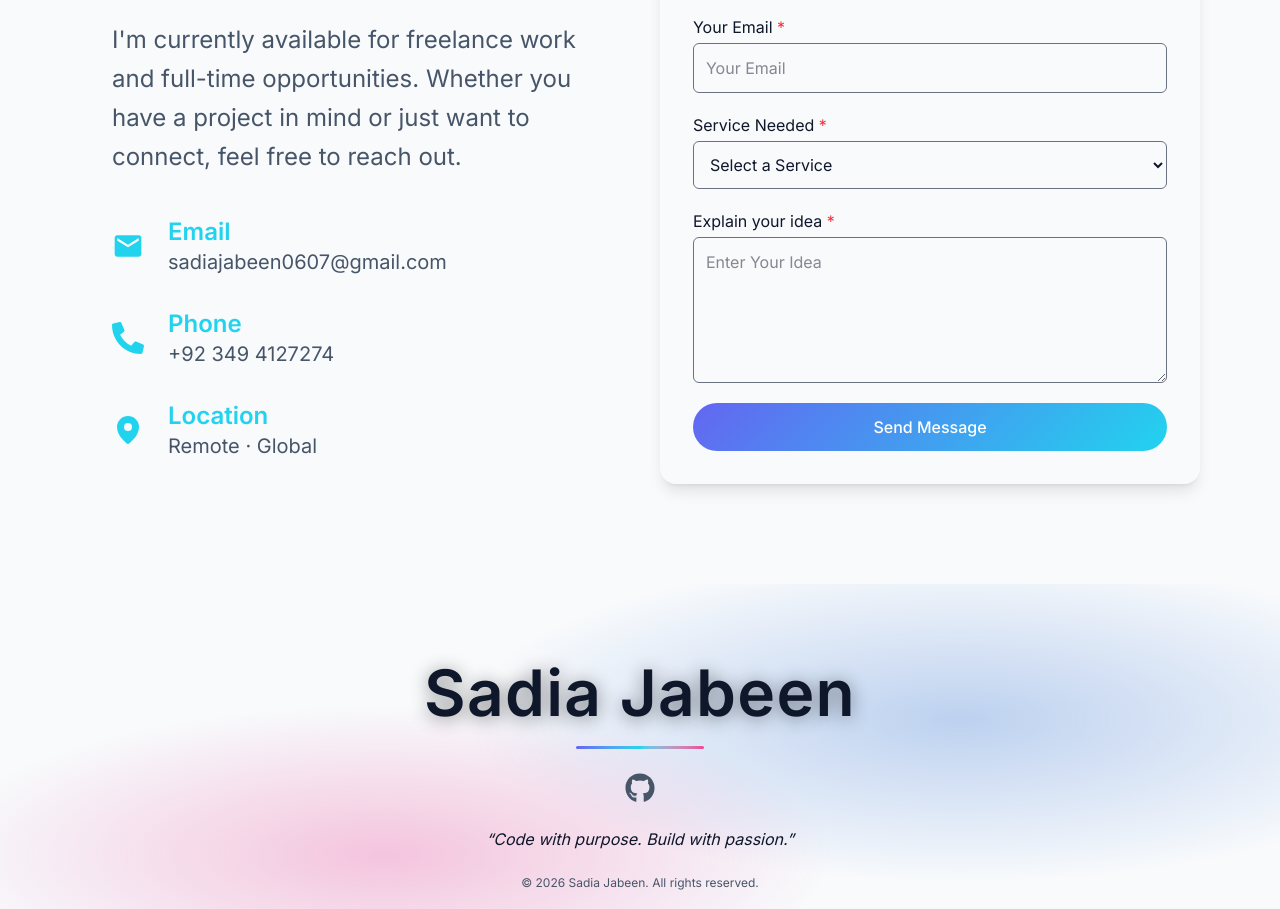
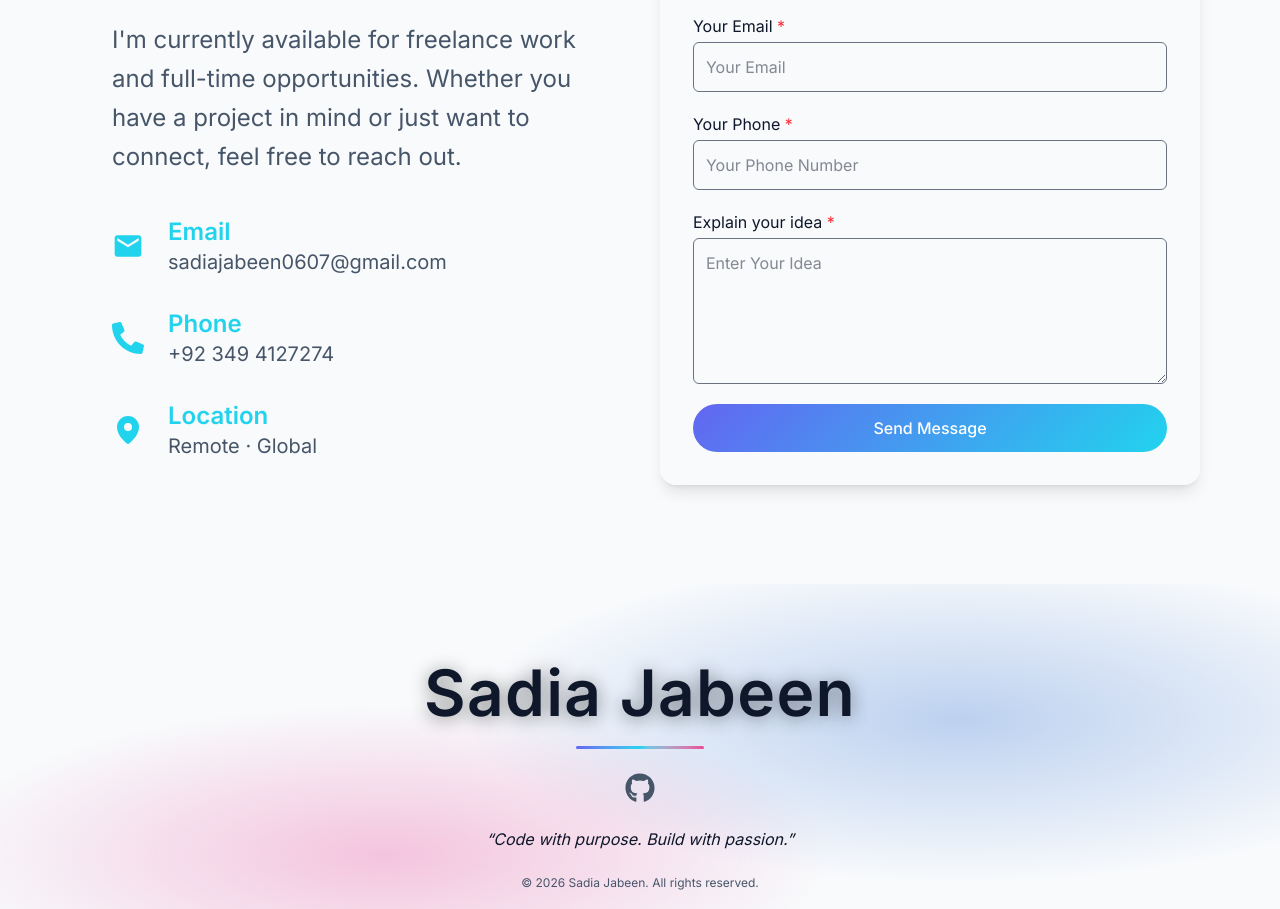
Before and after one commit to sadiajabeen0607/personal-portfolio, a Next.js app: page / in a window 1280 px wide. Shown: the part 9036-9945 px from the top of the page. Built offline with nearby package versions, Linux system fonts and the light colour scheme; no server answers.

Commit message:
Update Contact.tsx components

```diff
--- a/components/Contact.tsx
+++ b/components/Contact.tsx
@@ -16,17 +16,18 @@ export default function Contact() {
   const [formData, setFormData] = useState({
     name: "",
     email: "",
-    service: "",
-    budget: "",
+    phone: "",
     idea: "",
   });
   const [errors, setErrors] = useState<Record<string, string>>({});
   const [status, setStatus] = useState("");
 
-  const handleChange = (e: ChangeEvent<HTMLInputElement | HTMLSelectElement | HTMLTextAreaElement>) => {
+  const handleChange = (
+    e: ChangeEvent<HTMLInputElement | HTMLSelectElement | HTMLTextAreaElement>,
+  ) => {
     const { name, value } = e.target;
 
-    if (name === "budget" && value && !/^\d+$/.test(value)) return;
+    if (name === "phone" && value && !/^[\d+ ]+$/.test(value)) return;
 
     setFormData((p) => ({ ...p, [name]: value }));
     if (errors[name]) setErrors((p) => ({ ...p, [name]: "" }));
@@ -36,7 +37,7 @@ export default function Contact() {
     const requiredField: (keyof typeof formData)[] = [
       "name",
       "email",
-      "service",
+      "phone",
       "idea",
     ];
     const newErrors: Record<string, string> = {};
@@ -46,10 +47,6 @@ export default function Contact() {
         newErrors[f] = "Required Field";
       }
     });
-
-    if (formData.service !== "other" && !formData.budget.trim()) {
-      newErrors.budget = "Required Field";
-    }
 
     setErrors(newErrors);
     return Object.keys(newErrors).length === 0;
@@ -69,6 +66,7 @@ export default function Contact() {
           ...formData,
           from_name: formData.name,
           reply_to: formData.email,
+          phone: formData.phone,
         },
         PUBLIC_KEY,
       );
@@ -76,8 +74,7 @@ export default function Contact() {
       setFormData({
         name: "",
         email: "",
-        service: "",
-        budget: "",
+        phone: "",
         idea: "",
       });
     } catch (error) {
@@ -194,59 +191,25 @@ export default function Contact() {
                 <p className="text-red-500 text-xs">{errors.email}</p>
               )}
             </div>
-            {/* Service Needed */}
+            {/* Phone */}
             <div className="flex flex-col">
               <label className="mb-1">
-                Service Needed <span className="text-red-500">*</span>
+                Your Phone <span className="text-red-500">*</span>
               </label>
-              <select
-                name="service"
-                value={formData.service}
+              <input
+                type="tel"
+                name="phone"
+                placeholder="Your Phone Number"
+                value={formData.phone}
                 onChange={handleChange}
-                className={`p-3 rounded-md bg-bg/10 border ${errors.service ? "border-red-500" : "border-gray-500"} text-text focus:outline-none focus:border-text`}
-              >
-                <option value="" className="text-text" disabled>
-                  Select a Service
-                </option>
-                <option value="web development" className="text-text">
-                  Web Development
-                </option>
-                <option value="frontend development" className="text-text">
-                  Frontend Development
-                </option>
-                <option value="backend development" className="text-text">
-                  backend Development
-                </option>
-                <option value="full stack development" className="text-text">
-                  Full Stack Development
-                </option>
-                <option value="other" className="text-text">
-                  other
-                </option>
-              </select>
-              {errors.service && (
-                <p className="text-red-500 text-xs">{errors.email}</p>
+                className={`p-3 rounded-md bg-bg/10 border ${
+                  errors.phone ? "border-red-500" : "border-gray-500"
+                } text-text focus:outline-none focus:border-text`}
+              />
+              {errors.phone && (
+                <p className="text-red-500 text-xs">{errors.phone}</p>
               )}
             </div>
-
-            {formData.service && formData.service !== "other" && (
-              <div className="flex flex-col">
-                <label className="mb-1">
-                  Budget <span className="text-red-500">*</span>
-                </label>
-                <input
-                  type="number"
-                  name="budget"
-                  placeholder="Your budget"
-                  value={formData.budget}
-                  onChange={handleChange}
-                  className={`p-3 rounded-md bg-bg/10 border ${errors.budget ? "border-red-500" : "border-gray-500"} text-text focus:outline-none focus:border-text`}
-                />
-                {errors.budget && (
-                  <p className="text-red-500 text-xs">{errors.budget}</p>
-                )}
-              </div>
-            )}
 
             <div className="flex flex-col">
               <label className="mb-1">
```
